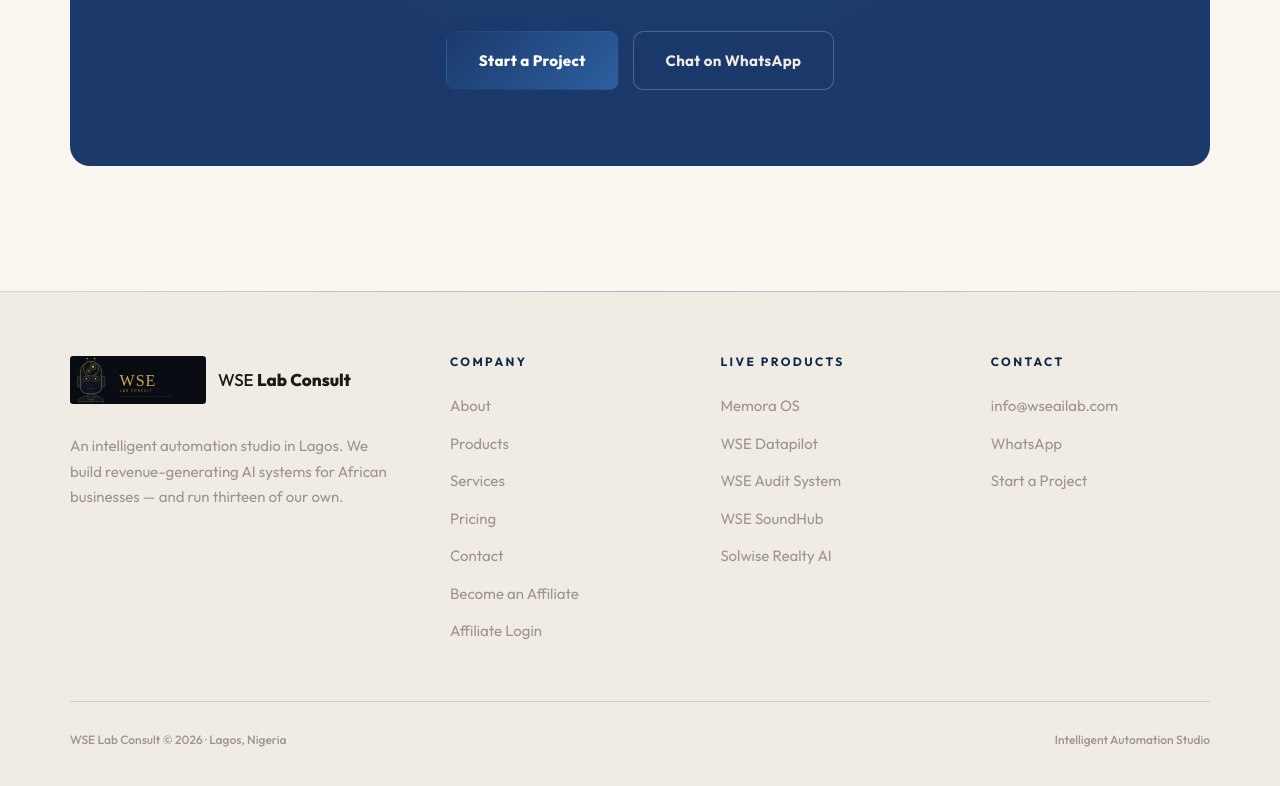
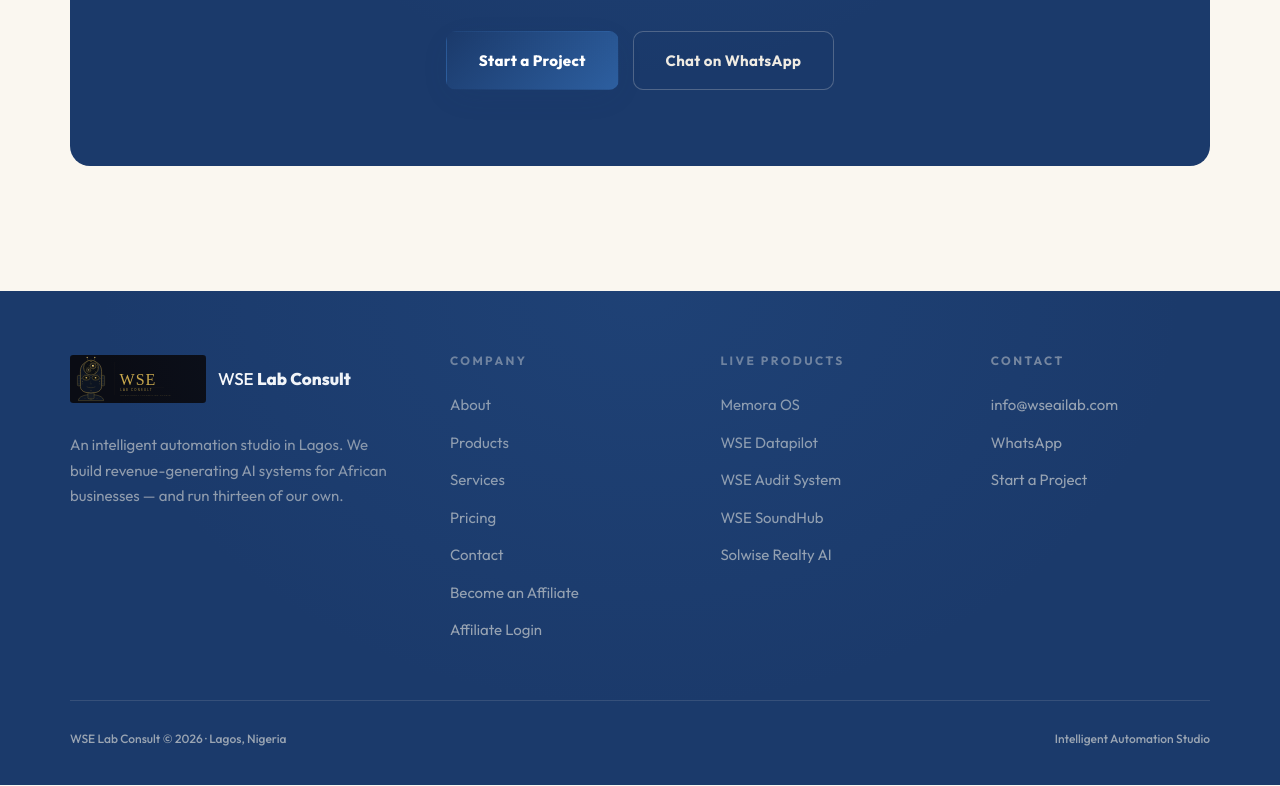
Before and after one commit to wisdomesic6-web/wse-ai-lab, a website: page website/index.html in a window 1280 px wide. Shown: the part 6262-7048 px from the top of the page. Drawn offline with Linux system fonts and the light colour scheme.

Commit message:
feat(site): change footer background to navy blue
Update footer background from cream to navy (#1B3A6B) with adjusted
text, link, and border colors for proper contrast on the dark surface.

```diff
--- a/website/styles.css
+++ b/website/styles.css
@@ -750,24 +750,24 @@ form.inq{display:grid;gap:18px}
 
 /* ── Footer ── */
 .footer{
-  background:var(--surface);color:var(--muted);
+  background:#1B3A6B;color:rgba(240,236,227,.6);
   margin-top:var(--sect);padding:clamp(60px,5vw,90px) 0 36px;
-  border-top:1px solid var(--border);position:relative;
+  border-top:none;position:relative;
 }
-.footer::before{content:"";position:absolute;top:-1px;left:0;right:0;height:1px;background:linear-gradient(90deg,transparent 5%,rgba(27,58,107,.20) 50%,transparent 95%)}
+.footer::before{content:"";position:absolute;inset:0;pointer-events:none;background:radial-gradient(ellipse at 50% 0%, rgba(45,95,160,.2), transparent 60%)}
 .footer-grid{display:grid;grid-template-columns:1.5fr 1fr 1fr 1fr;gap:clamp(28px,4vw,56px)}
 @media (max-width:920px){.footer-grid{grid-template-columns:1fr 1fr}}
 @media (max-width:560px){.footer-grid{grid-template-columns:1fr}}
-.footer .brand-name{color:var(--text)}
+.footer .brand-name{color:#fff}
 .footer .brand-mark{background:linear-gradient(135deg,var(--gold),var(--gold-bright));color:#fff}
 .footer .logo-img{height:48px;width:auto}
-.footer-blurb{margin-top:20px;font-size:var(--fs-support);max-width:34ch;line-height:1.7}
-.footer-col h4{font-family:var(--ff);font-weight:700;font-size:var(--fs-label);letter-spacing:.2em;text-transform:uppercase;color:var(--gold-dim);margin:0 0 18px}
-.footer-col a{display:block;color:var(--muted);font-size:var(--fs-support);padding:6px 0;transition:color .2s}
-.footer-col a:hover{color:var(--gold)}
+.footer-blurb{margin-top:20px;font-size:var(--fs-support);max-width:34ch;line-height:1.7;color:rgba(240,236,227,.55)}
+.footer-col h4{font-family:var(--ff);font-weight:700;font-size:var(--fs-label);letter-spacing:.2em;text-transform:uppercase;color:rgba(240,236,227,.45);margin:0 0 18px}
+.footer-col a{display:block;color:rgba(240,236,227,.6);font-size:var(--fs-support);padding:6px 0;transition:color .2s}
+.footer-col a:hover{color:#fff}
 .footer-bottom{
   display:flex;justify-content:space-between;gap:14px;flex-wrap:wrap;
-  border-top:1px solid var(--border);margin-top:clamp(40px,4vw,60px);padding-top:28px;
+  border-top:1px solid rgba(240,236,227,.12);margin-top:clamp(40px,4vw,60px);padding-top:28px;
   font-size:var(--fs-label);font-weight:500;
 }
 
```
